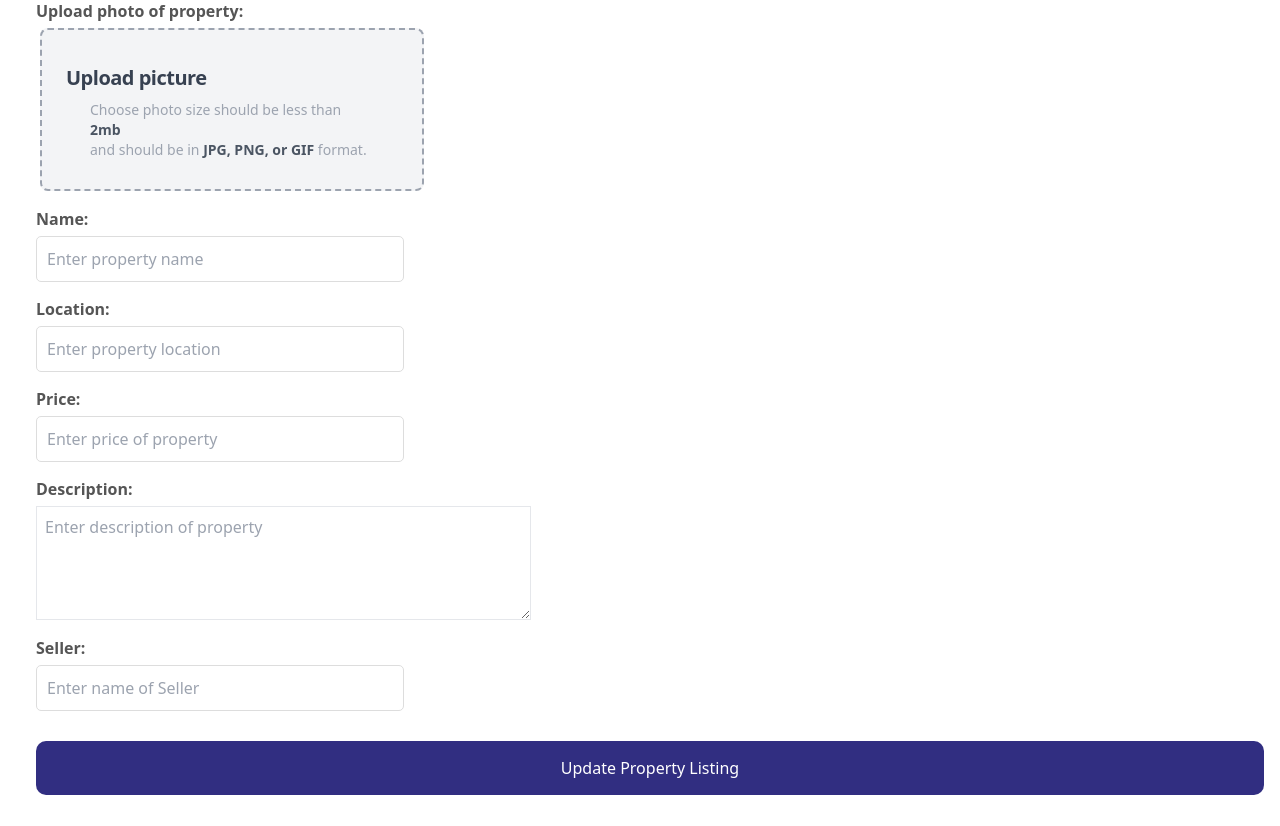
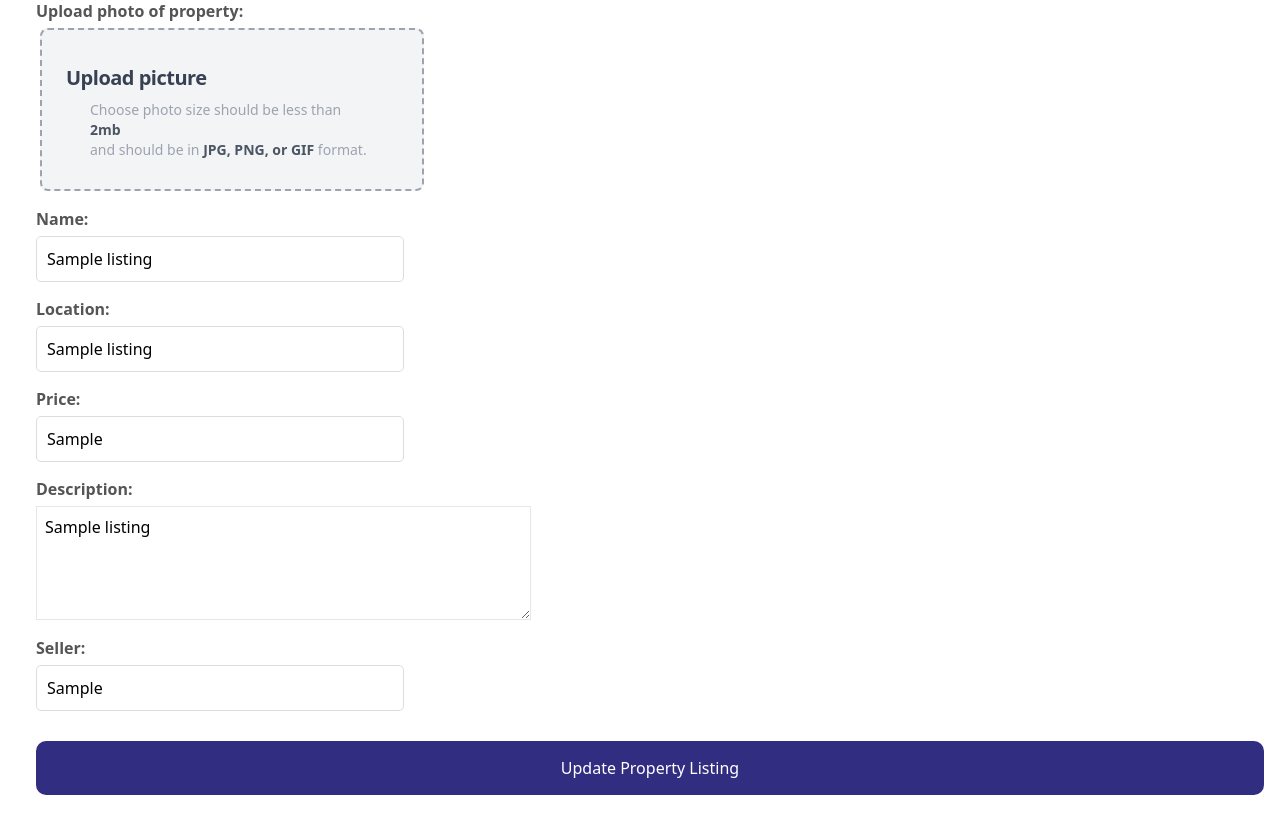
Before and after one commit to GJamRov/SIM2024Q2-Fruit, a Python web app: template templates/pages/property-listings/update.html in a window 1280 px wide. Shown: the part 95-921 px from the top of the page. Run offline with Jinja, Linux system fonts and the light colour scheme; the template is opened without the code that fills it: most values are stand-ins (such as "Sample title", 1, 10 or a date in 2020); style sheets or scripts are compiled from the project's sources; some libraries are stand-ins or nearby versions.

Commit message:
Sprint 4.1
- Updated Create Property Function

```diff
--- a/entity/rea.py
+++ b/entity/rea.py
@@ -8,11 +8,12 @@ class REA(User):
     # 15. Create new property listings
     def createListing(self, newPropertyDetails):
         """Inserts a property listing into database"""
-        if not newPropertyDetails or len(newPropertyDetails) != 4:
+        if not newPropertyDetails or len(newPropertyDetails) != 6:
             return False  # Input validation failed
         try:
             # f"NULL, '{p_name}', '{location}', '{description}', '{img_name}', {price}, {rea_id}, {seller_id}, {sold_buyer}, {view_count}, {wishlisted}"
-            details = f"NULL, '{newPropertyDetails[0]}', '{newPropertyDetails[1]}', 'Test', '{newPropertyDetails[2]}', {newPropertyDetails[3]}, {self.get_id()}, 0, -1, 0, 0"
+            seller_id = User.db.search_one("User", f"username = '{newPropertyDetails[5]}'")[0]
+            details = f"NULL, '{newPropertyDetails[0]}', '{newPropertyDetails[1]}', '{newPropertyDetails[4]}', '{newPropertyDetails[2]}', {newPropertyDetails[3]}, {self.get_id()}, {seller_id}, -1, 0, 0"
             REA.db.insert_into_table("Property", details)
             return True
 
--- a/templates/pages/my-profile/view.html
+++ b/templates/pages/my-profile/view.html
@@ -38,7 +38,7 @@
         </p>
         {% if role == 2 %}
         <div class="mt-6 flex gap-3 border-b border-gray-200 pb-5 pt-5">
-            <a href="{{ url_for('web_app.property_listings_update') }}"
+            <a href="{{ url_for('web_app.property_listings_update', listing_id=listing[0]) }}"
                 class="bg-indigo-700 border border-indigo-700 text-white px-8 py-2 font-medium rounded uppercase flex items-center gap-2 hover:bg-transparent hover:text-indigo-700 transition">
                 <i class="fa-solid fa-pencil"></i>
                 Update
--- a/templates/pages/property-listings/update.html
+++ b/templates/pages/property-listings/update.html
@@ -11,7 +11,7 @@
       >Back</a
     >
     <h3 class="text-xl font-bold underline mt-4">Update Property Listing</h3>
-    <form action="/upload" method="POST" enctype="multipart/form-data">
+    <form action="/property-listings/update" method="POST" enctype="multipart/form-data">
       <label for="image-preview"> Upload photo of property: </label>
       <input id="upload" type="file" class="hidden" accept="image/*" name="image" required/>
       <div id="image-preview" class="max-w-sm p-6 mb-4 bg-gray-100 border-dashed border-2 border-gray-400 rounded-lg items-center mx-1 text-center cursor-pointer">
@@ -24,11 +24,11 @@
       </div>
 
       <label for="first"> Name: </label>
-      <input type="text" id="first" name="name" class="w-full md:w-[50%] xl:w-[30%]" placeholder="Enter property name" required/>
+      <input type="text" id="first" name="name" class="w-full md:w-[50%] xl:w-[30%]" placeholder="Enter property name" value="{{listing[1]}}" required/>
       <label for="location"> Location: </label>
-      <input type="text" id="location" name="location" class="w-full md:w-[50%] xl:w-[30%]" placeholder="Enter property location" required/>
+      <input type="text" id="location" name="location" class="w-full md:w-[50%] xl:w-[30%]" placeholder="Enter property location" value="{{listing[2]}}" required/>
       <label for="price"> Price: </label>
-      <input type="text" id="price" name="price" class="w-full md:w-[50%] xl:w-[30%]" placeholder="Enter price of property" required/>
+      <input type="text" id="price" name="price" class="w-full md:w-[50%] xl:w-[30%]" placeholder="Enter price of property" value={{listing[5]}} required/>
       <label for="description">Description: </label>
       <textarea
         id="description"
@@ -37,9 +37,9 @@
         cols="50"
         class="border p-2"
         placeholder="Enter description of property"
-      ></textarea>
+      >{{listing[3]}}</textarea>
       <label for="seller"> Seller: </label>
-      <input type="text" id="seller" name="seller" class="w-full md:w-[50%] xl:w-[30%]" placeholder="Enter name of Seller" required/>
+      <input type="text" id="seller" name="seller" class="w-full md:w-[50%] xl:w-[30%]" placeholder="Enter name of Seller" value={{curr_seller[1]}} required/>
 
       <div class="wrap">
           <button type="submit" id="submit-button">Update Property Listing</button>
```
Also changed, not shown: app.py (+14 -4 lines), controllers/propertyListingUpdate.py (added, +11 -0 lines), SampleDatabase.db, controllers/updatePropertyListing.py (deleted), controllers/viewPropertyListing.py (line endings or trailing spaces), static/397196-mario-kart-nintendo-go-kart-race-racing-family.jpg (added).
